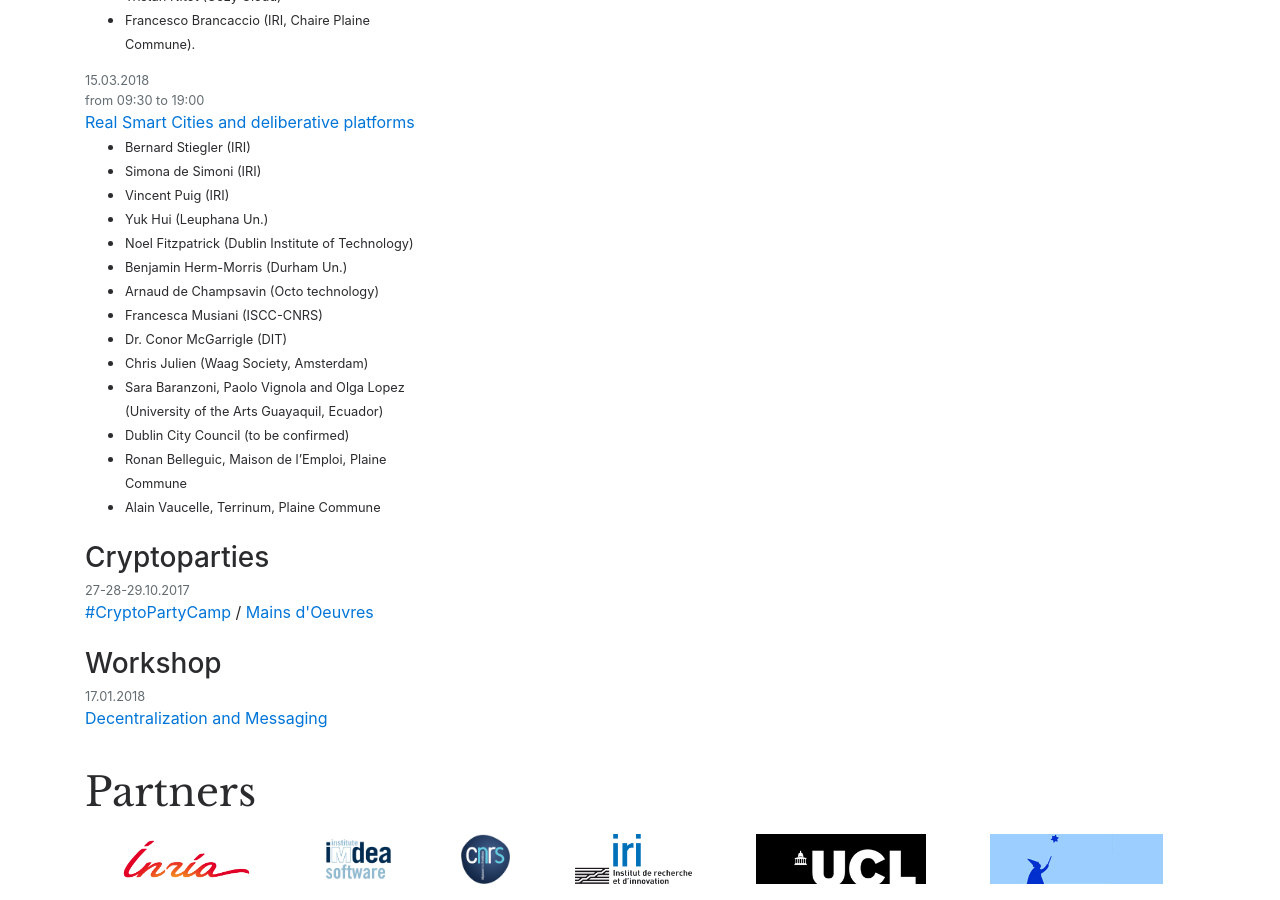
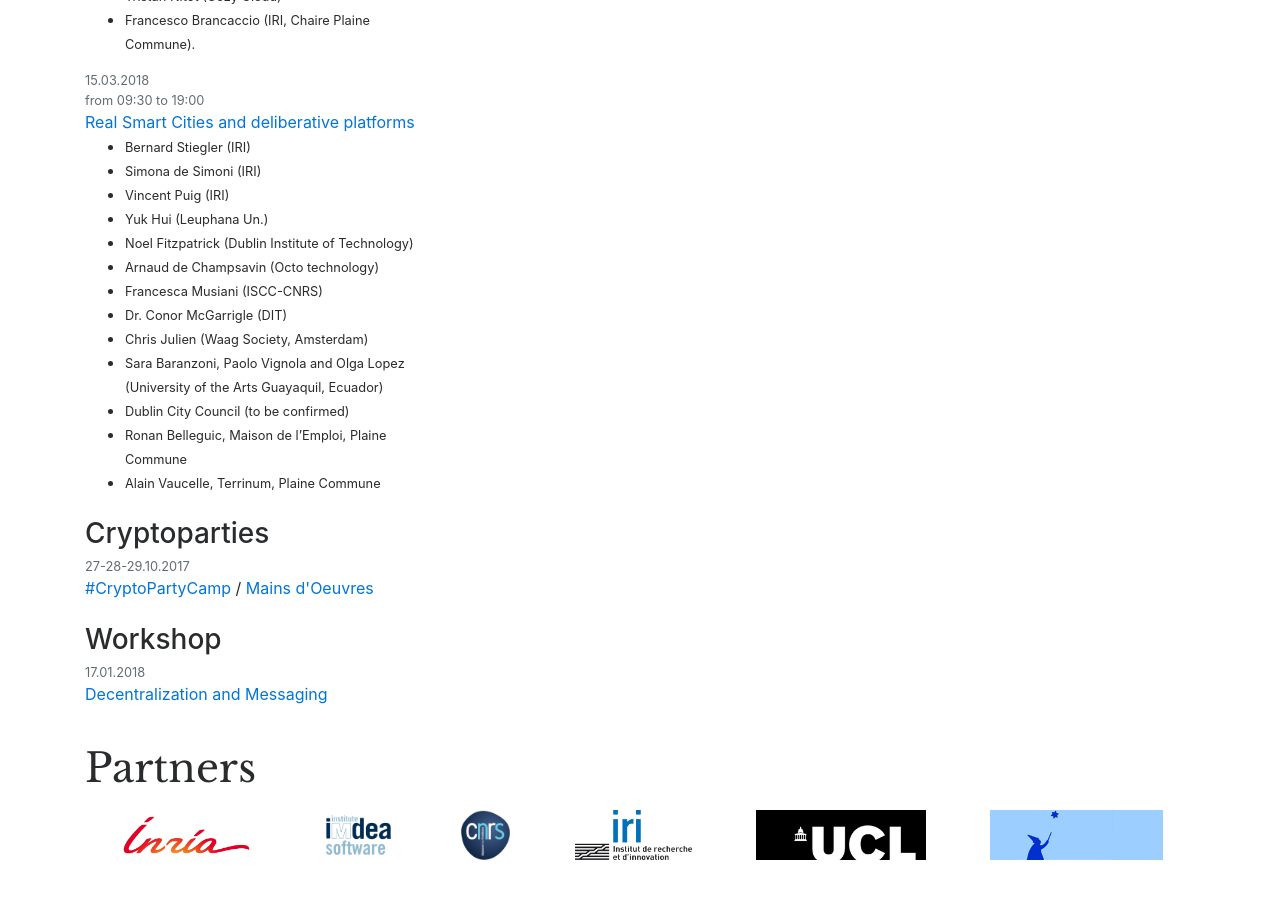
Before and after one commit to nextleap-project/nextleap-website, a Jekyll site: the page built from index.html, in a window 1280 px wide and 900 px high, scrolled down 3043 px. Built offline with Jekyll 4.4.1, drawn with Linux system fonts in a browser that asks for light colours; nearby versions of some CDN libraries.

Commit message:
speaker cancelled

```diff
--- a/_seminars/2018-3.md
+++ b/_seminars/2018-3.md
@@ -15,7 +15,6 @@
 - Vincent Puig (IRI)
 - Yuk Hui (Leuphana Un.)
 - Noel Fitzpatrick (Dublin Institute of Technology)
-- Benjamin Herm-Morris (Durham Un.)
 - Arnaud de Champsavin (Octo technology)
 - Francesca Musiani (ISCC-CNRS)
 - Dr. Conor McGarrigle (DIT)
@@ -68,7 +67,6 @@
 
 Speakers
 
-- Benjamin Herm-Morris, Durham University.
 - Arnaud de Champsavin, Octo technology
 - Francesca Musiani, ISCC-CNRS
 - Dr. Conor McGarrigle, DIT
```
